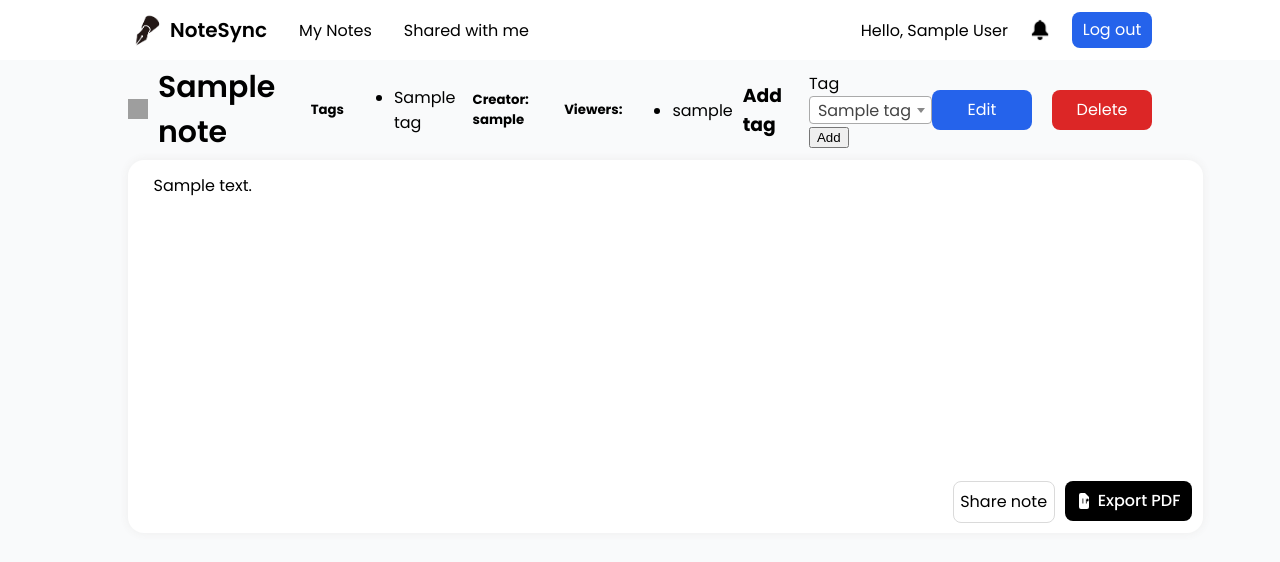
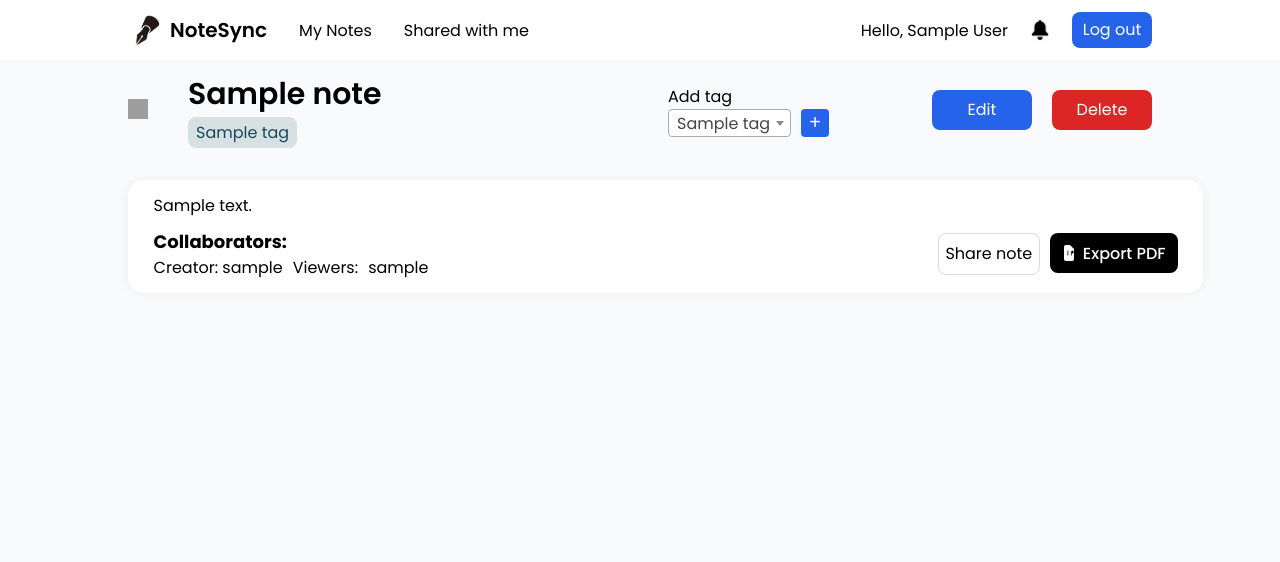
Before and after one commit to viktorijatodosieva/UIKTP_NoteSync, a Flask app: page /note/1 in a window 1280 px wide. Shown: the top 562 px of the page. Run offline with Flask 3, Linux system fonts and the light colour scheme; a user stored in the database is signed in; tables that the repository leaves empty hold one stand-in row (values such as "Sample post"); some libraries are stand-ins or nearby versions; grey boxes are pictures that could not be loaded.

Commit message:
fixed notifications and tags display

```diff
--- a/app/routes.py
+++ b/app/routes.py
@@ -275,9 +275,10 @@ def view_note(id):
     all_tags_by_user = Tag.query.filter_by(created_by=current_user.id).all()
     tags_for_note_by_user = [tag for tag in all_tags_by_user if tag.id in tags_id_for_note]
     other_users = [User.query.get_or_404(user_note.user_id) for user_note in note.shared_with]
+    allow_edit = note.created_by == current_user.id
 
     return render_template('view_note.html', note=note, tags_for_note_by_user=tags_for_note_by_user,
-                           all_tags_by_user=all_tags_by_user, other_users=other_users)
+                           all_tags_by_user=all_tags_by_user, other_users=other_users, allow_edit=allow_edit)
 
 
 @main_bp.route('/note/delete/<int:id>', methods=['GET', 'POST'])
--- a/app/static/css/header.css
+++ b/app/static/css/header.css
@@ -85,3 +85,27 @@ body{
    text-decoration: none;
    line-height: 36px;
 }
+.notification{
+   padding: 10px;
+   border-bottom: 1px solid #eee;
+   cursor: pointer;
+   border-radius: 8px;
+}
+.notiTitle,.notiMessage{
+   display: block;
+}
+#notificationList{
+   display:none;
+   position:absolute;
+   top:60px;
+   right:10px;
+   width:300px;
+   max-height:400px;
+   overflow-y:auto;
+   border:1px solid rgb(224, 224, 224);
+   background:#fff;
+   border-radius: 10px;
+   padding:10px;
+   /*box-shadow:0px 0px 10px rgb(237, 237, 237);*/
+   z-index:1000;
+}
--- a/app/static/css/view.css
+++ b/app/static/css/view.css
@@ -4,6 +4,7 @@
     width: 80%;
     display: flex;
     justify-content: space-between;
+    margin-bottom: 20px;
 }
 #noteTitleWrapper {
     display: flex;
@@ -13,6 +14,12 @@
 #noteTitle{
     font-size:30px;
     font-weight: 600;
+}
+#noteTitleTagsWrapper{
+    box-sizing: border-box;
+    padding: 0 30px;
+    min-width: 500px;
+    max-width: 600px;
 }
 #backArrowImg{
     width: 20px;
@@ -53,18 +60,37 @@ a{
     border-radius: 16px;
     padding: 1% 2%;
     position: relative;
-    min-height: 300px;
-    padding-bottom: 60px;
+    min-height: fit-content;
+    /*padding-bottom: 60px;*/
     box-shadow: 0px 0px 10px rgb(237, 237, 237);
     margin-bottom: 5%;
+    display: flex;
+    flex-direction: column;
 }
 
-#noteButtonsWrapper {
+#noteContentBottom {
+    display: flex;
+    justify-content: space-between;
+    align-items: center;
+    margin-top: 1%;
+}
+#noteContentButtons{
+    display: flex;
+    flex-direction: row;
+    gap: 10px;
+}
+#collabWrapper{
+    display: flex;
+    flex-direction: column;
+}
+#collaborators{
     display: flex;
     gap: 10px;
-    position: absolute;
-    bottom: 10px;
-    right: 1%;
+}
+#viewersWrapper{
+    display: flex;
+    flex-direction: row;
+    overflow-x: auto;
 }
 
 #shareNoteBtn {
@@ -101,3 +127,31 @@ a{
     align-items: center;
     gap: 5px;
 }
+#addTagForm{
+    box-sizing: border-box;
+    display: flex;
+    flex-direction: column;
+}
+#addTagBtn{
+    display: inline-block;
+    border: none;
+    color: white;
+    font-size: 20px;
+    background-color: #2563EB;
+    border-radius: 4px;
+    min-width: 28px;
+    height: 28px;
+}
+.tag{
+    padding: 3px 8px;
+    border-radius: 8px;
+}
+#tagsWrapper{
+    display: flex;
+    flex-direction: row;
+    gap: 10px;
+    overflow-x: auto;
+}
+.select2{
+    min-width: 100px;
+}
--- a/app/static/js/notifications.js
+++ b/app/static/js/notifications.js
@@ -1,5 +1,13 @@
 document.getElementById('notiImg').addEventListener('click', function () {
+    if(document.getElementById('notificationList') === null){
+        const headerRight = document.getElementById('headerRight');
+        let notiList = document.createElement('div');
+        notiList.id = 'notificationList';
+        headerRight.appendChild(notiList);
+    }
     const container = document.getElementById('notificationList');
+
+    setTimeout(() => {}, 500);
 
     if (container.style.display === 'none') {
         fetch('/notifications')
@@ -12,16 +20,15 @@ document.getElementById('notiImg').addEventListener('click', function () {
                 } else {
                     data.forEach(notification => {
                         const div = document.createElement('div');
-                        div.style.padding = '10px';
-                        div.style.borderBottom = '1px solid #eee';
-                        div.style.cursor = 'pointer';
-                        div.style.backgroundColor = notification.read ? '#f9f9f9' : '#e6f7ff';
+                        div.classList.add("notification");
+                        div.style.backgroundColor = notification.read ? '#f9f9f9' : '#E6F0FE';
 
                         const title = document.createElement('strong');
+                        title.classList.add("notiTitle");
                         title.textContent = notification.title;
-                        title.style.display = 'block';
 
                         const message = document.createElement('span');
+                        message.classList.add("notiMessage");
                         message.textContent = notification.description;
                         message.style.display = 'block';
 
--- a/app/templates/create_note.html
+++ b/app/templates/create_note.html
@@ -22,9 +22,6 @@
         <div>Hello, {{ current_user.name }}</div>
         <img id='notiImg' src="{{ url_for('static',filename='images/noti.png') }}" alt='noti img'/>
         <a id="headerButton" class="nav-link" href="{{ url_for('auth.logout') }}">Log out</a>
-        <div id="notificationList"
-             style="display:none; position:absolute; top:60px; right:10px; width:300px; max-height:400px; overflow-y:auto; border:1px solid #ccc; background:#fff; padding:10px; box-shadow:0 0 10px rgba(0,0,0,0.1); z-index:1000;">
-        </div>
     </div>
 </div>
 {#header ends#}
--- a/app/templates/dashboard.html
+++ b/app/templates/dashboard.html
@@ -23,9 +23,6 @@
         <div>Hello, {{ current_user.name }}</div>
         <img id='notiImg' src="{{ url_for('static',filename='images/noti.png') }}" alt='noti img'/>
         <a id="headerButton" class="nav-link" href="{{ url_for('auth.logout') }}">Log out</a>
-        <div id="notificationList"
-             style="display:none; position:absolute; top:60px; right:10px; width:300px; max-height:400px; overflow-y:auto; border:1px solid #ccc; background:#fff; padding:10px; box-shadow:0 0 10px rgba(0,0,0,0.1); z-index:1000;">
-        </div>
     </div>
 </div>
 {% block content %}
--- a/app/templates/delete_note.html
+++ b/app/templates/delete_note.html
@@ -22,9 +22,6 @@
         <div>Hello, {{ current_user.name }}</div>
         <img id='notiImg' src="{{ url_for('static',filename='images/noti.png') }}" alt='noti img'/>
         <a id="headerButton" class="nav-link" href="{{ url_for('auth.logout') }}">Log out</a>
-        <div id="notificationList"
-             style="display:none; position:absolute; top:60px; right:10px; width:300px; max-height:400px; overflow-y:auto; border:1px solid #ccc; background:#fff; padding:10px; box-shadow:0 0 10px rgba(0,0,0,0.1); z-index:1000;">
-        </div>
     </div>
 </div>
 
--- a/app/templates/edit_note.html
+++ b/app/templates/edit_note.html
@@ -22,9 +22,6 @@
         <div>Hello, {{ current_user.name }}</div>
         <img id='notiImg' src="{{ url_for('static',filename='images/noti.png') }}" alt='noti img'/>
         <a id="headerButton" class="nav-link" href="{{ url_for('auth.logout') }}">Log out</a>
-        <div id="notificationList"
-             style="display:none; position:absolute; top:60px; right:10px; width:300px; max-height:400px; overflow-y:auto; border:1px solid #ccc; background:#fff; padding:10px; box-shadow:0 0 10px rgba(0,0,0,0.1); z-index:1000;">
-        </div>
     </div>
 </div>
 {#header ends#}
--- a/app/templates/notes_list.html
+++ b/app/templates/notes_list.html
@@ -22,9 +22,6 @@
         <div>Hello, {{ current_user.name }}</div>
         <img id='notiImg' src="{{ url_for('static',filename='images/noti.png') }}" alt='noti img'/>
         <a id="headerButton" class="nav-link" href="{{ url_for('auth.logout') }}">Log out</a>
-        <div id="notificationList"
-             style="display:none; position:absolute; top:60px; right:10px; width:300px; max-height:400px; overflow-y:auto; border:1px solid #ccc; background:#fff; padding:10px; box-shadow:0 0 10px rgba(0,0,0,0.1); z-index:1000;">
-        </div>
     </div>
 </div>
 {#header ends#}
--- a/app/templates/share_note.html
+++ b/app/templates/share_note.html
@@ -23,9 +23,6 @@
         <div>Hello, {{ current_user.name }}</div>
         <img id='notiImg' src="{{ url_for('static',filename='images/noti.png') }}" alt='noti img'/>
         <a id="headerButton" class="nav-link" href="{{ url_for('auth.logout') }}">Log out</a>
-        <div id="notificationList"
-             style="display:none; position:absolute; top:60px; right:10px; width:300px; max-height:400px; overflow-y:auto; border:1px solid #ccc; background:#fff; padding:10px; box-shadow:0 0 10px rgba(0,0,0,0.1); z-index:1000;">
-        </div>
     </div>
 </div>
 {% block content %}
--- a/app/templates/shared_notes_list.html
+++ b/app/templates/shared_notes_list.html
@@ -22,9 +22,6 @@
         <div>Hello, {{ current_user.name }}</div>
         <img id='notiImg' src="{{ url_for('static',filename='images/noti.png') }}" alt='noti img'/>
         <a id="headerButton" class="nav-link" href="{{ url_for('auth.logout') }}">Log out</a>
-        <div id="notificationList"
-             style="display:none; position:absolute; top:60px; right:10px; width:300px; max-height:400px; overflow-y:auto; border:1px solid #ccc; background:#fff; padding:10px; box-shadow:0 0 10px rgba(0,0,0,0.1); z-index:1000;">
-        </div>
     </div>
 </div>
 {#header ends#}
--- a/app/templates/view_note.html
+++ b/app/templates/view_note.html
@@ -22,9 +22,6 @@
         <div>Hello, {{ current_user.name }}</div>
         <img id='notiImg' src="{{ url_for('static',filename='images/noti.png') }}" alt='noti img'/>
         <a id="headerButton" class="nav-link" href="{{ url_for('auth.logout') }}">Log out</a>
-        <div id="notificationList"
-             style="display:none; position:absolute; top:60px; right:10px; width:300px; max-height:400px; overflow-y:auto; border:1px solid #ccc; background:#fff; padding:10px; box-shadow:0 0 10px rgba(0,0,0,0.1); z-index:1000;">
-        </div>
     </div>
 </div>
 {#header ends#}
@@ -35,49 +32,65 @@
             <a id="backLink" href="{{ url_for('main.get_notes') }}" class="btn btn-secondary">
                 <img id="backArrowImg" alt="back arrow" src={{ url_for('static',filename='images/back.png') }}>
             </a>
+            <div id="noteTitleTagsWrapper">
                 <div id="noteTitle">{{ note.title }}</div>
-            <h5>Tags</h5>
-            <ul>
+                <div id="tagsWrapper">
                     {% for tag in tags_for_note_by_user %}
-                    <li>{{ tag.name }}</li>
+                        <div class="tag">{{ tag.name }}</div>
                     {% endfor %}
-            </ul>
-        <h5>Creator: {{ note.user.username }}</h5>
-        <h5>Viewers: </h5>
-        {% if other_users %}
-            <ul>
-                {% for user in other_users %}
-                    <li>{{ user.username }}</li>
-                {% endfor %}
-            </ul>
-        {% else %}
-        <p>None</p>
-        {% endif %}
-        <h3>Add tag</h3>
-        <form method="POST" action="{{ url_for('main.add_tag_to_note', id=note.id) }}">
-            <div class="mb-3">
-                <label for="tag" class="form-label">Tag</label>
+                </div>
+            </div>
+
+       {% if allow_edit %}
+            <form id="addTagForm" method="POST" action="{{ url_for('main.add_tag_to_note', id=note.id) }}">
+                <div>Add tag</div>
+                    <div style="display: flex; flex-direction: row; gap: 10px">
                         <select id="tag" name="tag" class="form-select" style="width: 100%">
                             {% for tag in all_tags_by_user %}
                                 <option value="{{ tag.name }}">{{ tag.name }}</option>
                             {% endfor %}
                         </select>
+                    <button id="addTagBtn" type="submit" class="btn btn-primary">+</button>
                     </div>
-            <button type="submit" class="btn btn-primary">Add</button>
             </form>
+        {% else %}
+        {% endif %}
         </div>
         <div id="noteBtnWrapper">
+            {% if allow_edit %}
                 <a href="{{ url_for('main.edit_note', id=note.id) }}">
                     <div id="editBtn">Edit</div>
                 </a>
+            {% else %}
+                <div></div>
+            {% endif %}
             <a href="{{ url_for('main.delete_note', id=note.id) }}">
                 <div id="deleteBtn">Delete</div>
             </a>
         </div>
     </div>
     <div id="noteContentWrapper">
-        {{ note.content | safe }}
-        <div id="noteButtonsWrapper" style="position: absolute; bottom: 10px; right: 1%; display: flex; gap: 10px;">
+        <div id="noteContent">{{ note.content | safe }}</div>
+        <div id="noteContentBottom">
+            <div id="collabWrapper">
+                <div style="font-size: 18px; font-weight: bold;">Collaborators:</div>
+                    <div id="collaborators">
+                        <div>Creator: {{ note.user.username }}</div>
+                        <div>Viewers: </div>
+                        <div id="viewersWrapper">
+                            {% if other_users %}
+
+                                    {% for user in other_users %}
+                                        <div class="viewer">{{ user.username }}</div>
+                                    {% endfor %}
+
+                            {% else %}
+                            <div class="viewer">None</div>
+                            {% endif %}
+                        </div>
+                    </div>
+            </div>
+            <div id="noteContentButtons">
                 <div id="shareNoteBtn">
                 <a href="{{ url_for('main.share_note', id=note.id) }}">Share note</a>
             </div>
@@ -89,6 +102,7 @@
                     </svg>
                     Export PDF
                 </a>
+            </div>
             </div>
         </div>
     </div>
@@ -115,6 +129,38 @@
 
 {% endblock %}
 <script>
+    function getRandomRGB() {
+      const r = Math.floor(Math.random() * 256);
+      const g = Math.floor(Math.random() * 256);
+      const b = Math.floor(Math.random() * 256);
+      return { r, g, b };
+    }
+    function generateTagColors(){
+        let tags = document.getElementsByClassName('tag')
+
+        for(let tag of tags){
+            const {r,g,b} = getRandomRGB();
+            tag.style.color = `rgb(${r}, ${g}, ${b})`;
+            tag.style.backgroundColor = `rgba(${r}, ${g}, ${b},0.15)`;
+        }
+    }
+    document.addEventListener('DOMContentLoaded', function () {
+        generateTagColors();
+
+        let searchInput = document.querySelector('.select2-search__field');
+
+        if (searchInput) {
+            searchInput.addEventListener('input', function () {
+                const query = this.value.trim().toLowerCase();
+                const noteAnchors = document.querySelectorAll('.select2-results__option');
+
+                noteAnchors.forEach(anchor => {
+                    const title = anchor.textContent.toLowerCase();
+                    anchor.style.display = (!query || title.includes(query)) ? 'block' : 'none';
+                });
+            });
+        }
+    });
 </script>
 </body>
 </html>
--- a/app/templates/wikinote.html
+++ b/app/templates/wikinote.html
@@ -21,9 +21,6 @@
         <div>Hello, {{ current_user.name }}</div>
         <img id='notiImg' src="{{ url_for('static',filename='images/noti.png') }}" alt='noti img'/>
         <a id="headerButton" class="nav-link" href="{{ url_for('auth.logout') }}">Log out</a>
-        <div id="notificationList"
-             style="display:none; position:absolute; top:60px; right:10px; width:300px; max-height:400px; overflow-y:auto; border:1px solid #ccc; background:#fff; padding:10px; box-shadow:0 0 10px rgba(0,0,0,0.1); z-index:1000;">
-        </div>
     </div>
 </div>
 
```
Lines whose indentation alone changed are shown as unchanged.
